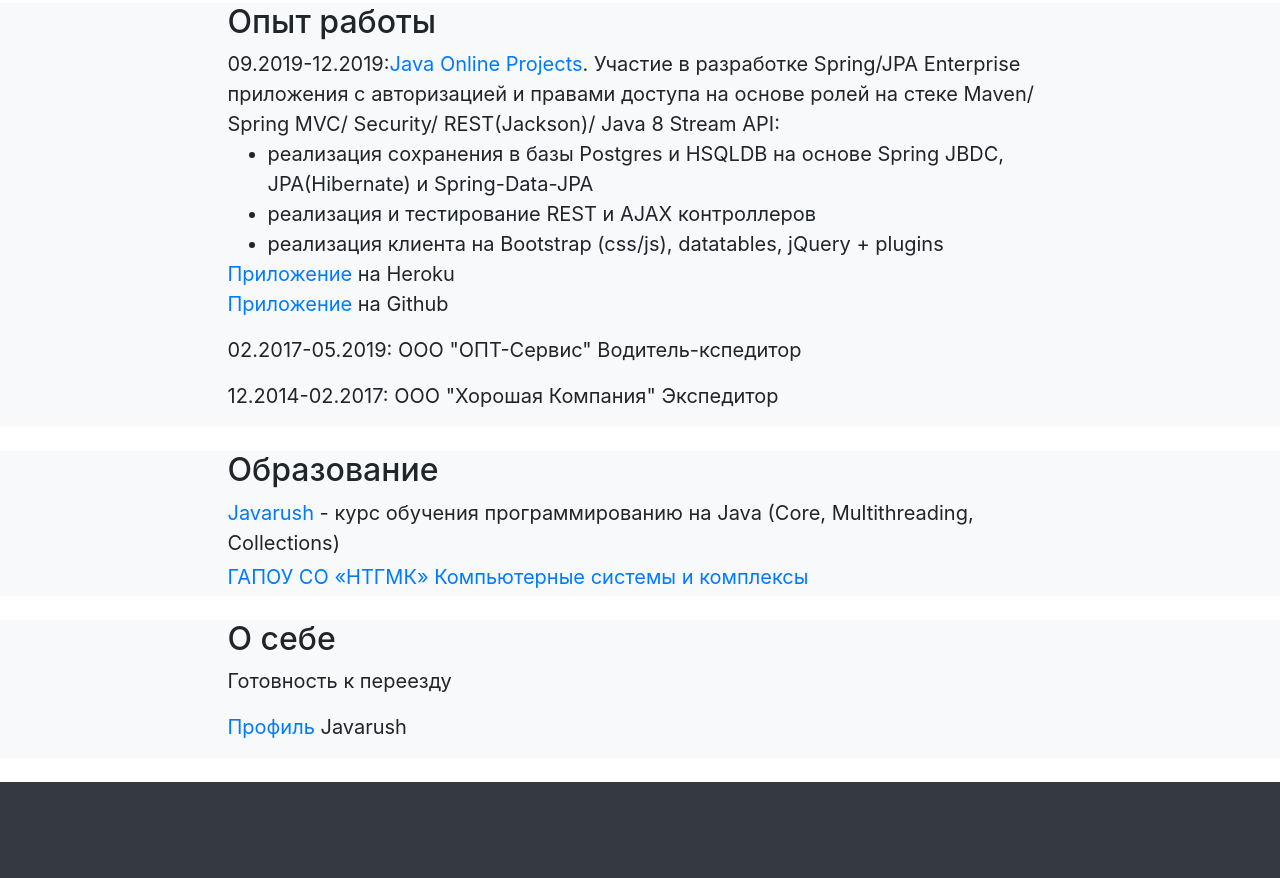
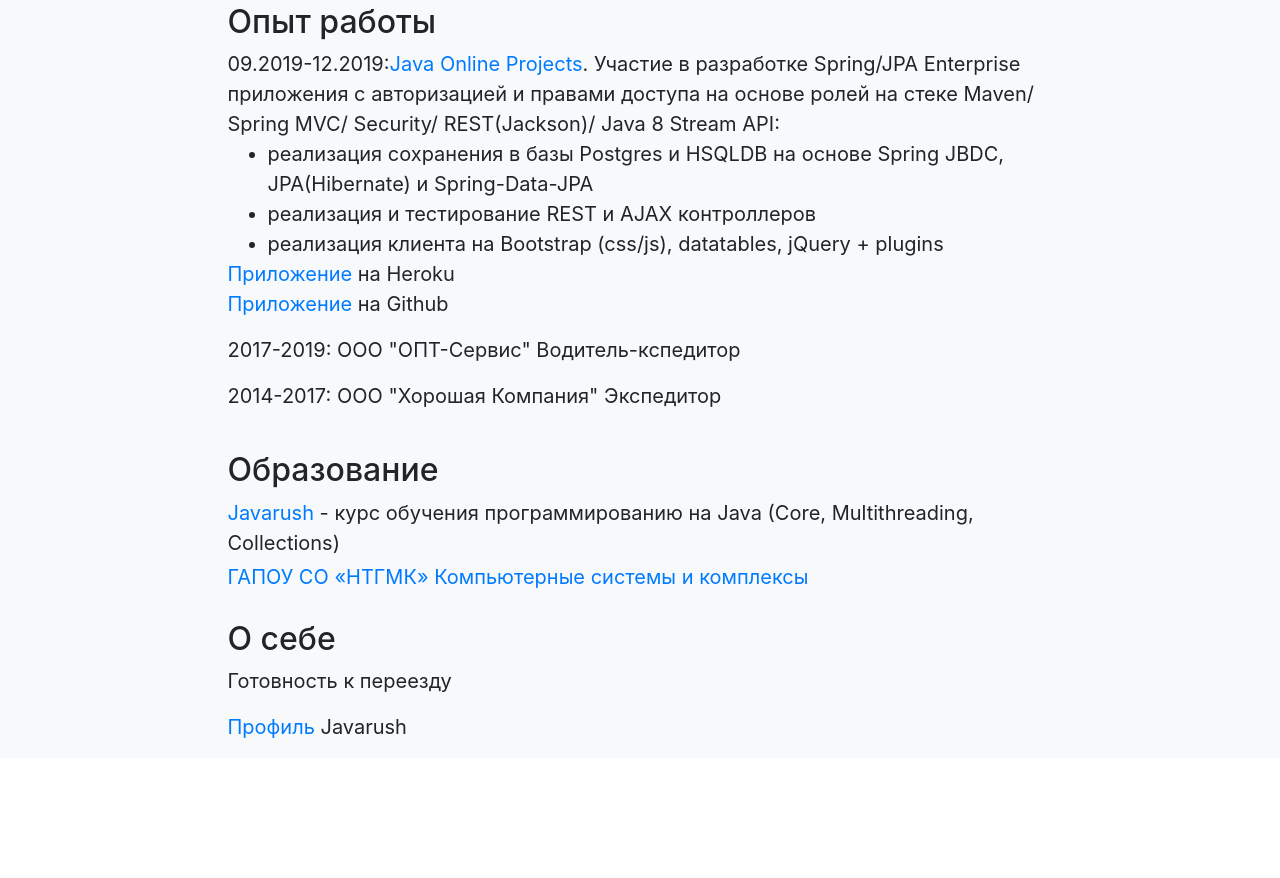
Before and after one commit to JBBDC/jbbdc.github.io, a plain HTML site: page index.html in a window 1280 px wide. Shown: the part 712-1590 px from the top of the page. After the commit the page ends 1494 px from the top, so only its background shows below. Drawn offline with nearby package versions, Linux system fonts and the light colour scheme.

Commit message:
Update index.html

```diff
--- a/index.html
+++ b/index.html
@@ -16,8 +16,9 @@
 </head>
 
 <body id="page-top">
-<br>
+
 <header class="bg-light text-black">
+	<br>
     <div class="container">
         <div class="row">
             <div class="col-sm">
@@ -37,8 +38,9 @@
             </div>
         </div>
     </div>
+	<br>
 </header>
-	<br>
+
 <section class="bg-light">
     	<div class="container">
 		<div class="row">
@@ -48,8 +50,9 @@
 			</div>
         	</div>
 	</div>
+	<br>
 </section>
-<br>
+
 <section class="bg-light">
     <div class="container">
         <div class="row">
@@ -70,8 +73,9 @@
             </div>
         </div>
     </div>
+	<br>
 </section>
-<br>
+
 <section class="bg-light">
     <div class="container">
         <div class="row">
@@ -85,14 +89,14 @@
                 </ul>
                 <p class="lead mb-0 font-weight-normal"><a href="http://topjava318.herokuapp.com/" target="_blank">Приложение</a> на Heroku</p>
                 <p class="lead font-weight-normal"><a href="https://github.com/JBBDC/topjava" target="_blank">Приложение</a> на Github</p>
-		<p class="lead font-weight-normal">02.2017-05.2019: ООО "ОПТ-Сервис" Водитель-кспедитор</p>
-		<p class="lead font-weight-normal">12.2014-02.2017: ООО "Хорошая Компания" Экспедитор</p>
+		<p class="lead font-weight-normal">2017-2019: ООО "ОПТ-Сервис" Водитель-кспедитор</p>
+		<p class="lead font-weight-normal">2014-2017: ООО "Хорошая Компания" Экспедитор</p>
             </div>
         </div>
     </div>
+	<br>
 </section>
-<br>
-<section id="education" class="bg-light">
+<section class="bg-light">
     <div class="container">
         <div class="row">
             <div class="col-lg-9 mx-auto">
@@ -102,8 +106,9 @@
             </div>
         </div>
     </div>
+	<br>
 </section>
-<br>
+
 <section class="bg-light">
     <div class="container">
         <div class="row">
@@ -116,13 +121,6 @@
     </div>
 </section>
 <br>
-<!-- Footer -->
-<footer class="py-5 bg-dark">
-    <!--<div class="container">
-      <p class="m-0 text-center text-white">Copyright &copy; Your Website 2019</p>
-    </div>-->
-    <!-- /.container -->
-</footer>
 </body>
 
 </html>
```
